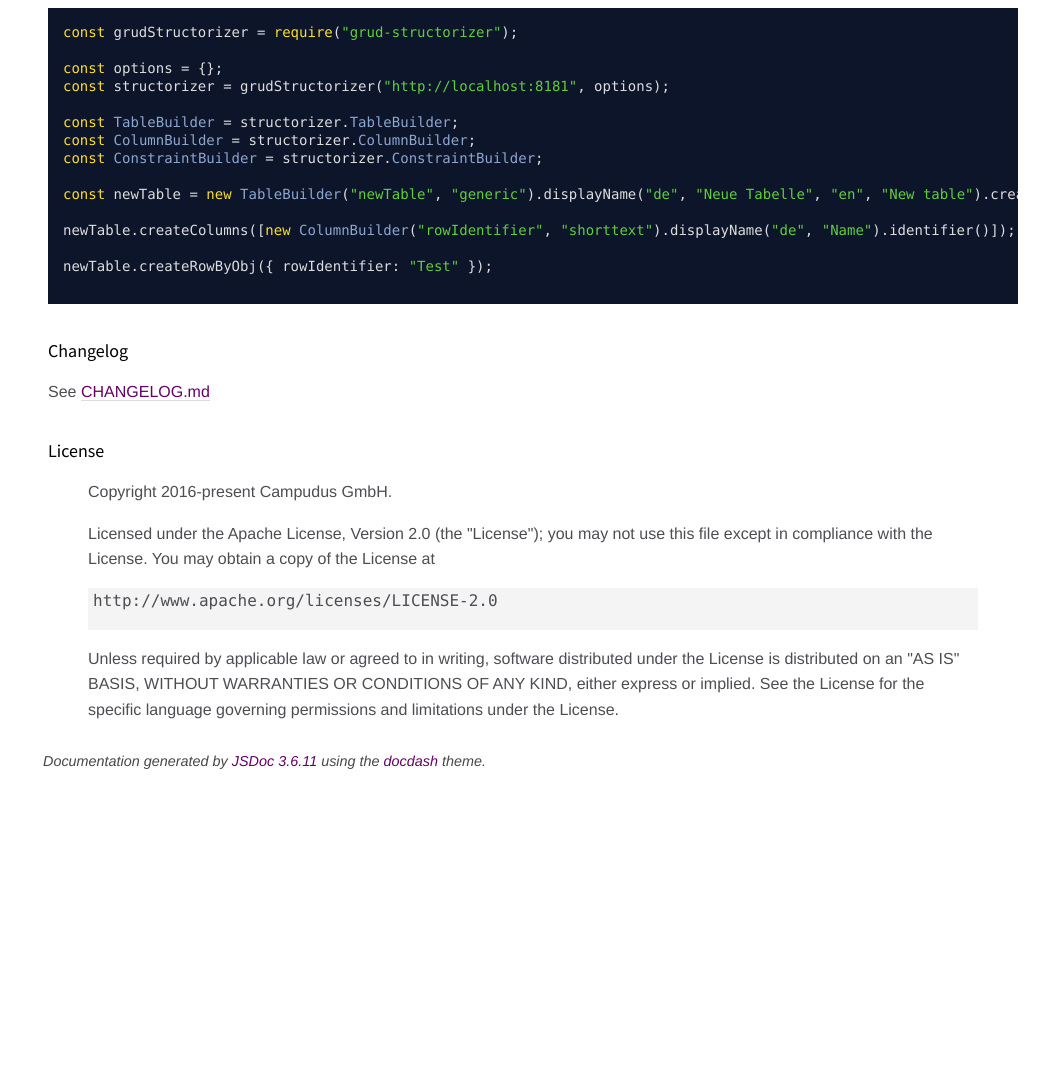
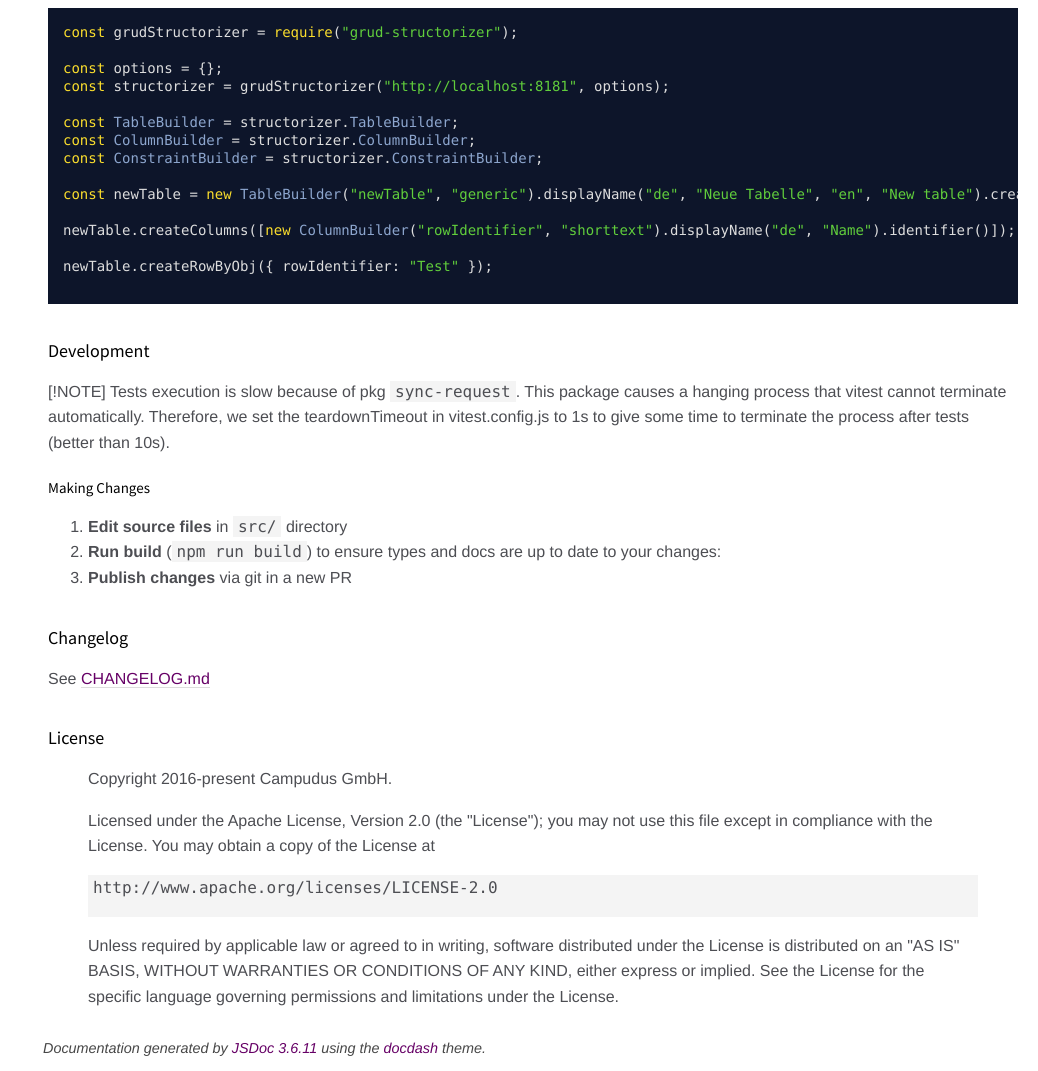
Before and after one commit to campudus/grud-structorizer, a website: page docs/index.html in a window 1280 px wide. Shown: the part 760-1831 px from the top of the page, without its empty margins (242-1280 px from the left). Before the commit the page ends 1544 px from the top, so only its background shows below. Drawn offline with Linux system fonts and the light colour scheme.

Commit message:
update readme and changelog docs

```diff
--- a/docs/index.html
+++ b/docs/index.html
@@ -99,6 +99,14 @@ newTable.createColumns([new ColumnBuilder(&quot;rowIdentifier&quot;, &quot;short
 
 newTable.createRowByObj({ rowIdentifier: &quot;Test&quot; });
 </code></pre>
+<h2>Development</h2>
+<p>[!NOTE] Tests execution is slow because of pkg <code>sync-request</code>. This package causes a hanging process that vitest cannot terminate automatically. Therefore, we set the teardownTimeout in vitest.config.js to 1s to give some time to terminate the process after tests (better than 10s).</p>
+<h3>Making Changes</h3>
+<ol>
+<li><strong>Edit source files</strong> in <code>src/</code> directory</li>
+<li><strong>Run build</strong> (<code>npm run build</code>) to ensure types and docs are up to date to your changes:</li>
+<li><strong>Publish changes</strong> via git in a new PR</li>
+</ol>
 <h2>Changelog</h2>
 <p>See <a href="https://github.com/campudus/grud-structorizer/blob/master/CHANGELOG.md">CHANGELOG.md</a></p>
 <h2>License</h2>
--- a/vitest.config.js
+++ b/vitest.config.js
@@ -4,6 +4,9 @@ export default defineConfig({
   test: {
     globals: true,
     environment: "node",
-    include: ["**/*.spec.js", "**/*.test.js"]
+    include: ["**/*.spec.js", "**/*.test.js"],
+    testTimeout: 10000,
+    hookTimeout: 10000,
+    teardownTimeout: 1000
   }
 });
```
Also changed, not shown: .babelrc (deleted), CHANGELOG.md, README.md.
